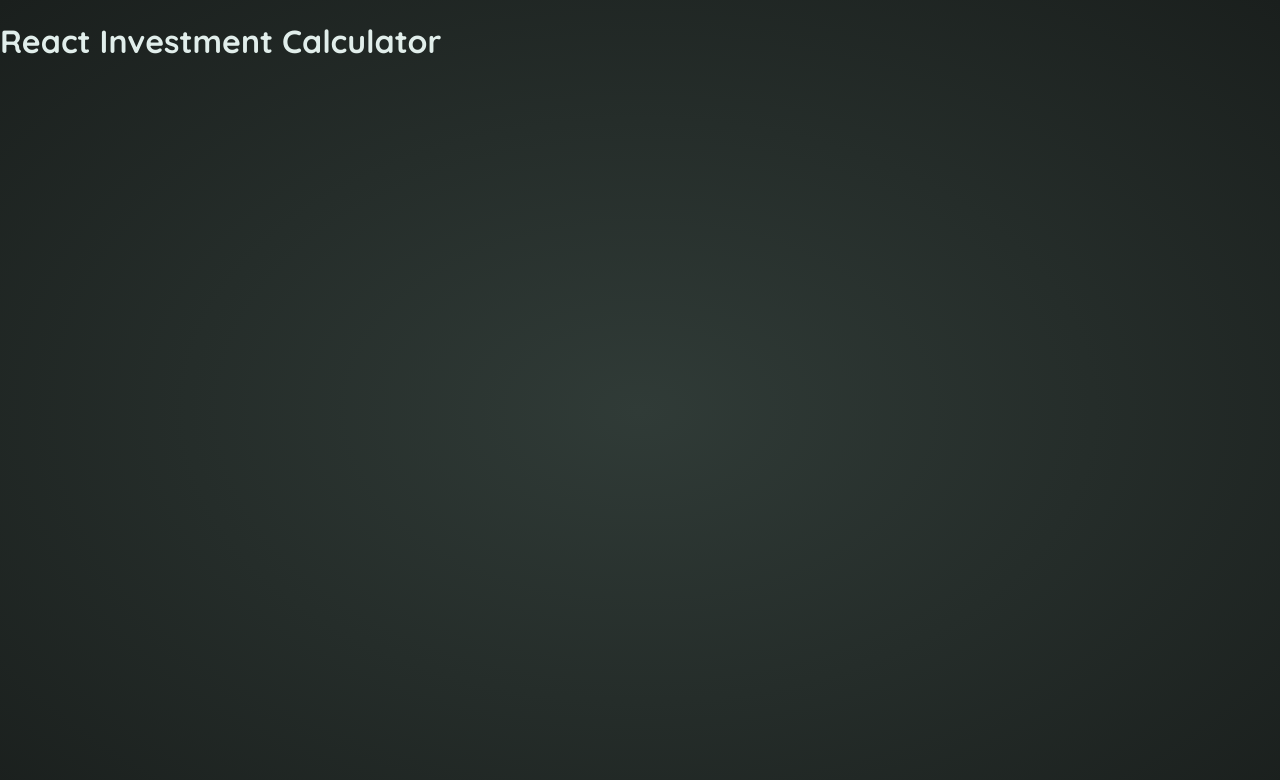
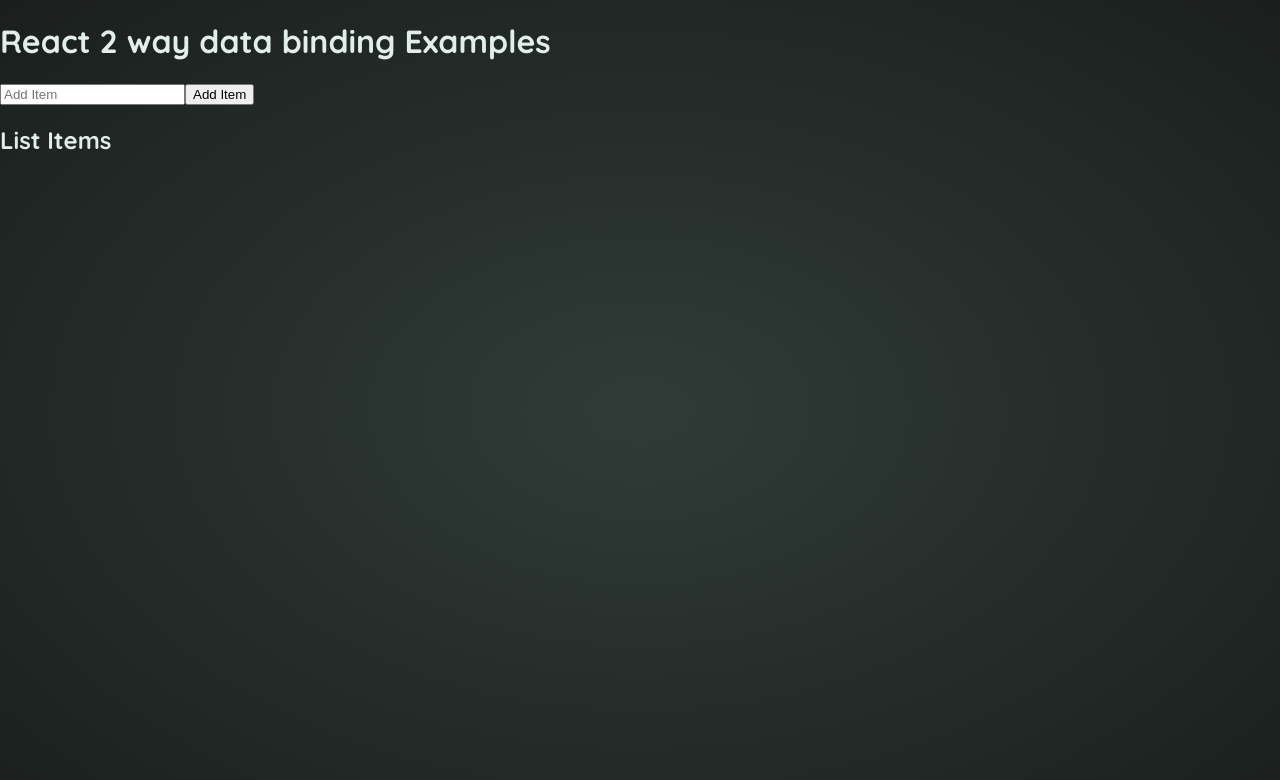
Before and after one commit to raju-jeelaga/react-local, a React (Vite) app: page / in a window 1280 px wide. Shown: the top 780 px of the page. Built offline with nearby package versions, Linux system fonts and the light colour scheme.

Commit message:
2 way data binding example 1 is added
2 way data binding example 1 is added

```diff
--- a/src/App.jsx
+++ b/src/App.jsx
@@ -1,6 +1,53 @@
+import { useState } from 'react';
+//import ItemList from './components/ItemList.jsx';
+
 function App() {
+  const [item, setItem] = useState("");
+  const [ItemList, setItemList] = useState([]);
+
+    function handleChangeItem(event){
+        setItem(event.target.value);
+    }
+
+    function handleAddItem(){
+      //if(item.trim() === "")
+        setItemList([...ItemList, item])
+        setItem("");
+    }
+
+    function handleDeleteItem(index){
+      const updatedItemList = ItemList.filter((_, i) => i !== index);
+      setItemList(updatedItemList);
+    }
+
+
   return (
-    <h1>React Investment Calculator</h1>
+    <>
+      <h1>React 2 way data binding Examples</h1>
+      <input
+      type="text"
+      value={item}
+      onChange={handleChangeItem}
+      placeholder='Add Item'/>
+
+      <button onClick={handleAddItem} >Add Item</button>
+
+
+      <h2>List Items</h2>
+      <ul>
+
+        {/* {ItemList.map((item) => (
+          <li key={item}>{item}</li>
+        ))} */}
+        {ItemList.map((item, index) => (
+          <li key={index}>
+            {item}
+            <button onClick={() => handleDeleteItem(index)}>X</button>
+          </li>
+        ))}
+
+      </ul>
+    </>
   )
 }
 
--- /dev/null
+++ b/src/components/ItemList.jsx
@@ -0,0 +1,13 @@
+import { useState } from "react";
+
+export default function ItemList({props}){
+
+
+    return(
+        <>
+
+
+        </>
+    )
+
+}
```
